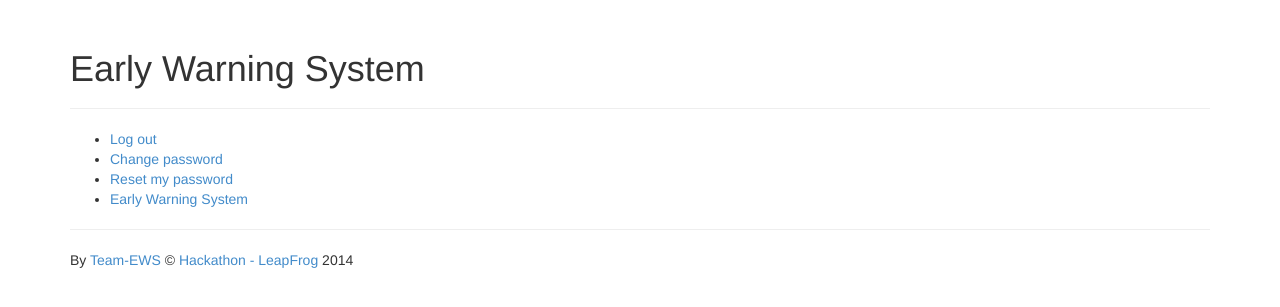
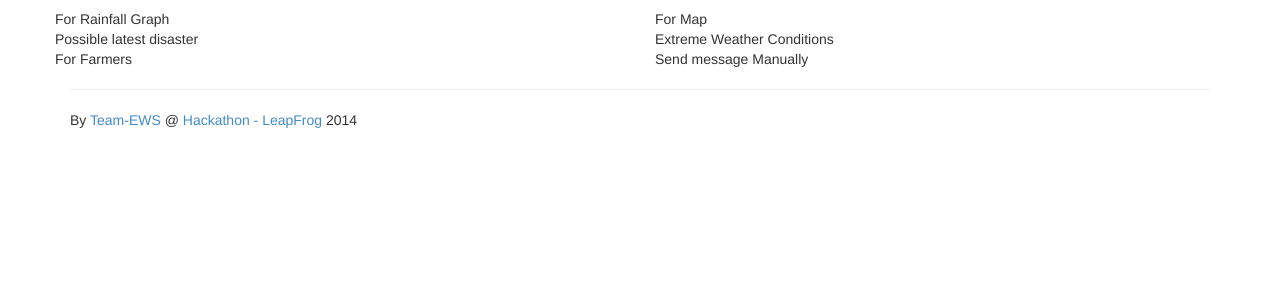
Before and after one commit to bant4u/hackathon, a Django app: page / in a window 1280 px wide. Shown: the part 51-358 px from the top of the page. Run offline with Django 3.2, Linux system fonts and the light colour scheme; a user stored in the database is signed in; parts of the project's set-up code (start-up, migrations or seed data) failed here and were passed over; some libraries are stand-ins or nearby versions.

Commit message:
Dashboard basic format

```diff
--- a/ews/views.py
+++ b/ews/views.py
@@ -5,3 +5,6 @@ def client_form(request):
 	print request.user.password
 	print request.user.username
 	return render(request,'client.html')
+
+def home_page(request):
+	return render(request,'/login/')
--- a/hackathon/urls.py
+++ b/hackathon/urls.py
@@ -4,10 +4,12 @@ from django.conf import settings
 from django.contrib import admin
 from django.views.generic.base import TemplateView
 
+
 admin.autodiscover()
 
 urlpatterns = patterns('',
     url(r'^$', TemplateView.as_view(template_name="base.html"), name='index'),
+
     url(r'', include('django.contrib.auth.urls')),
     url(r'^admin/', include(admin.site.urls)),
     url(r'^client/$','ews.views.client_form', name='clientform'),
--- a/templates/base.html
+++ b/templates/base.html
@@ -50,26 +50,33 @@
     <div class="container">
     {% block container %}
         <div class="content">
-            <div class="page-header">
-                <h1>Early Warning System</h1>
+        {% if user.is_authenticated %}
+        <div class='row'>
+            <div class="row">
+                <div class="col-md-6">For Rainfall Graph</div>
+                <div class="col-md-6">For Map</div>
+
             </div>
-            <ul>
-                {% if not user.is_authenticated %}
-                <li><a href="{% url 'django.contrib.auth.views.login' %}">{% trans "Log in" %}</a></li>
-                {% endif %}
-                {% if user.is_authenticated %}
-                <li><a href="{% url 'django.contrib.auth.views.logout' %}">{% trans "Log out" %}</a></li>
-                <li><a href="{% url 'django.contrib.auth.views.password_change' %}">{% trans "Change password" %}</a></li>
-                <li><a href="{% url 'django.contrib.auth.views.password_reset' %}">{% trans "Reset my password" %}</a></li>
+            <div class="row">
+                <div class="col-md-6">Possible latest disaster</div>
+                <div class="col-md-6">Extreme Weather Conditions</div>
+            </div>
 
-                 <li><a href="{% url 'clientform' %}">{% trans "Early Warning System" %}</a></li>
-                 {% endif %}
-            </ul>
+            <div class="row">
+                <div class="col-md-6">For Farmers</div>
+                <div class="col-md-6">Send message Manually</div>
+            </div>
+
+
+        </div>
+
+        {% endif %}
+
         </div>
     {% endblock %}
     <hr>
     <footer>
-        <p>By <a href="https://kpoudel.com.np">Team-EWS</a> &copy; <a href=''>Hackathon - LeapFrog</a> 2014</p>
+        <p>By <a href="https://kpoudel.com.np">Team-EWS</a> &#64; <a href=''>Hackathon - LeapFrog</a> 2014</p>
     </footer>
     </div> <!-- /container -->
 
```
Also changed, not shown: templates/client.html (deleted, +0 -26 lines), db.sqlite3, 2 other files.
